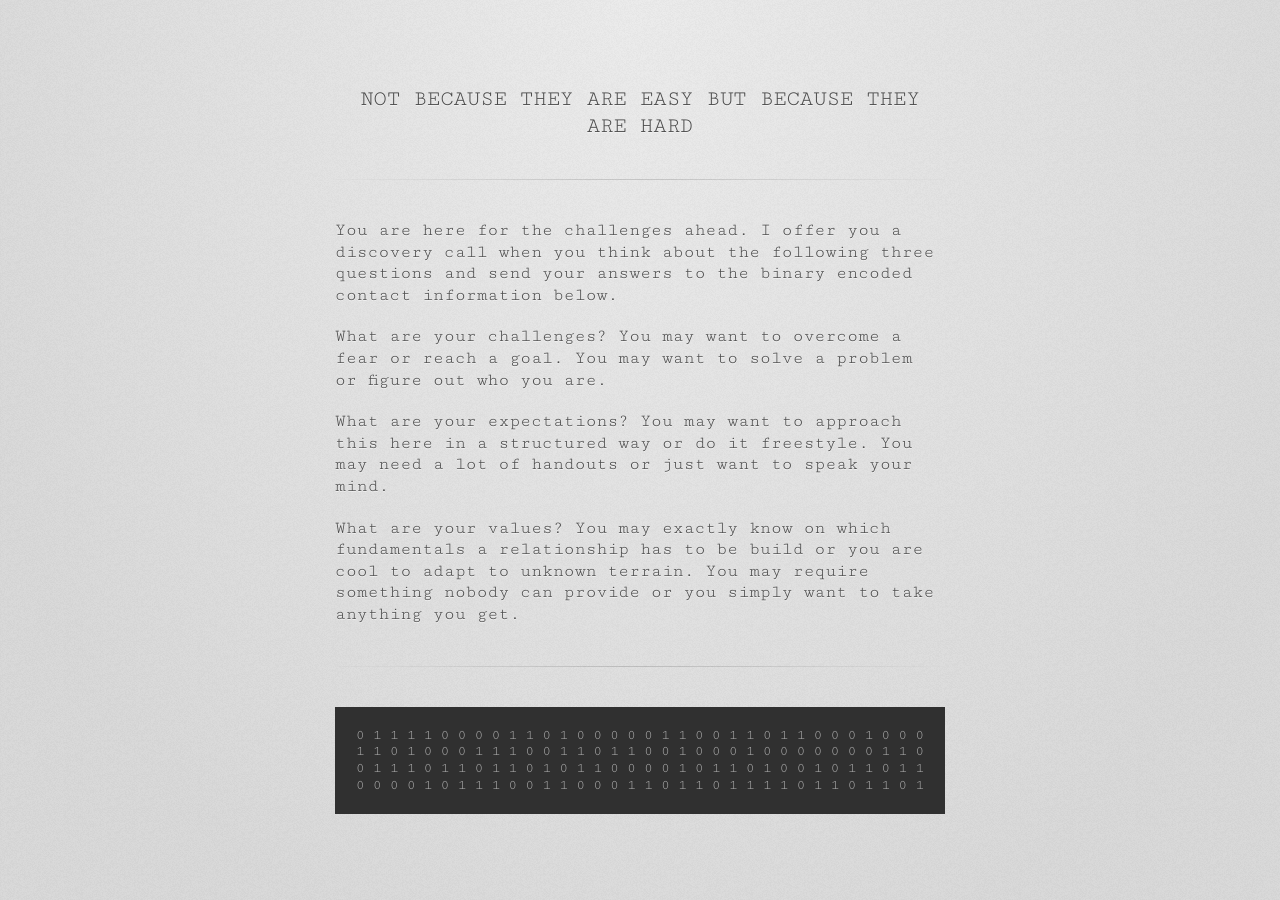
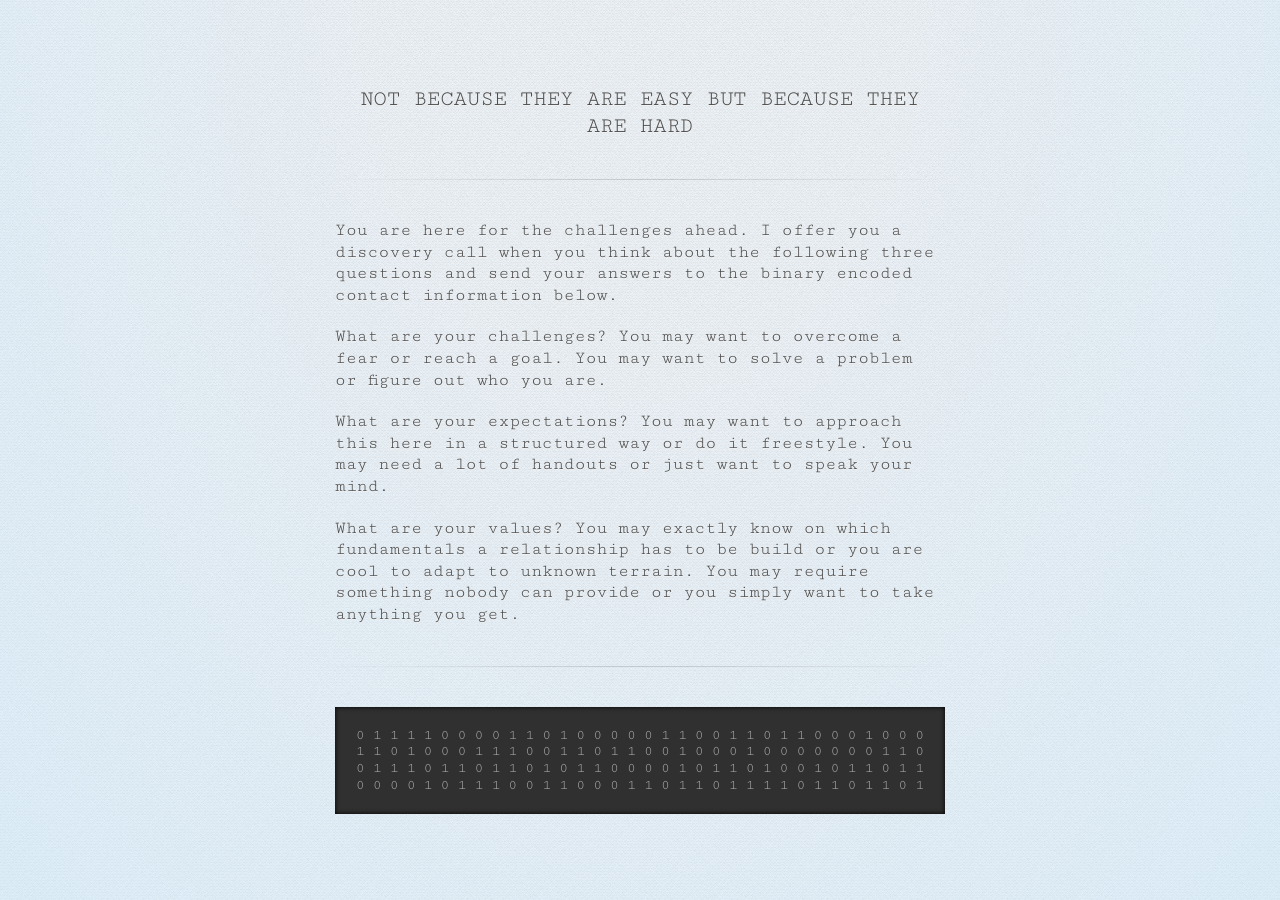
Before and after one commit to xh3b4sd/xh3b4sd.github.io, a Jekyll site: the page built from index.md, in a window 1280 px wide. Built offline with Jekyll 4.4.1, drawn with Linux system fonts in a browser that asks for light colours; some web fonts are replaced.

Commit message:
version #005 of digital business card

```diff
--- a/_sass/jekyll-theme-tactile.scss
+++ b/_sass/jekyll-theme-tactile.scss
@@ -72,7 +72,7 @@ body {
 }
 
 #container {
-  background: radial-gradient(at top, rgba(255, 255, 255, 0.15) 0%, rgba(130, 130, 130, 0.15) 80%);
+  background: radial-gradient(at top, rgba(240, 248, 255, 0.6) 25%, rgba(218, 240, 255, 0.75) 100%);
 	-webkit-box-flex: 1;
   -webkit-flex: 1;
   -moz-box-flex: 1;
--- a/_sass/rouge-base16-dark.scss
+++ b/_sass/rouge-base16-dark.scss
@@ -6,6 +6,7 @@
 .highlight table td { padding: 5px; }
 .highlight table pre { margin: 0; }
 .highlight, .highlight .w {
+  box-shadow: inset 0 0 5px #000000;
   color: #d0d0d0;
   text-align: center;
   -webkit-user-select: all;  /* Chrome all / Safari all */
```
Also changed, not shown: assets/images/body-bg.png.
